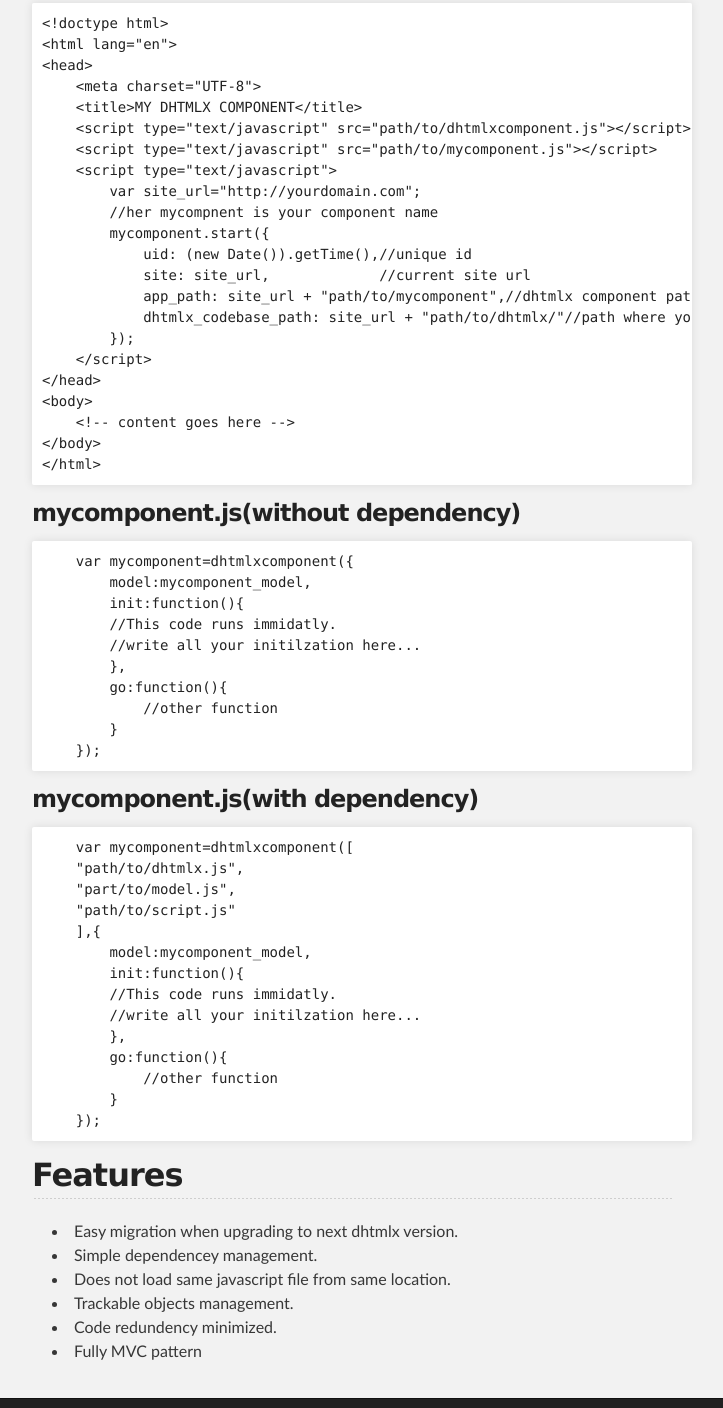
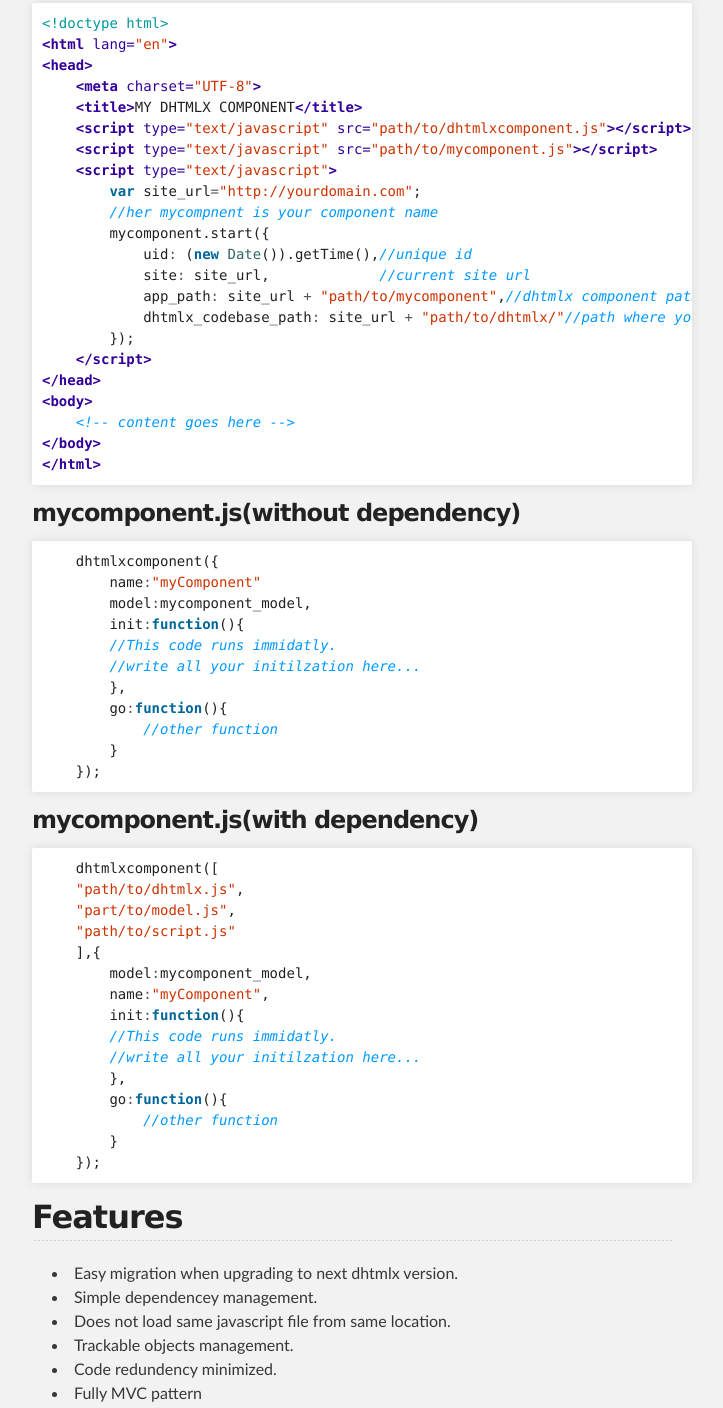
Before and after one commit to aravindbuddha/dhtmlxComponent, a plain HTML site: page index.html in a window 1280 px wide. Shown: the part 552-1960 px from the top of the page, without its empty margins (288-1011 px from the left). Drawn offline with Linux system fonts and the light colour scheme.

```diff
--- a/index.html
+++ b/index.html
@@ -37,8 +37,7 @@
 <p>DHTMLX component development made easy.</p>
 
 <ul>
-<li>Aravind Buddha <a href="http://twitter.com/aravindbuddha">@aravindbuddha</a>, <a href="https://github.com/aravindbuddha">github</a>
-</li>
+<li>Aravind Buddha <a href="http://twitter.com/aravindbuddha" title="Aravind Twitter">@aravindbuddha</a>, <a href="https://github.com/aravindbuddha" title="Aravind Github">github</a> </li>
 </ul><h2>
 <a name="how-to-use" class="anchor" href="#how-to-use"><span class="octicon octicon-link"></span></a>How to use</h2>
 
@@ -47,66 +46,65 @@
 <h3>
 <a name="your-html" class="anchor" href="#your-html"><span class="octicon octicon-link"></span></a>Your html</h3>
 
-<pre>
-&lt;!doctype html&gt;
-&lt;html lang="en"&gt;
-&lt;head&gt;
-    &lt;meta charset="UTF-8"&gt;
-    &lt;title&gt;MY DHTMLX COMPONENT&lt;/title&gt;
-    &lt;script type="text/javascript" src="path/to/dhtmlxcomponent.js"&gt;&lt;/script&gt;
-    &lt;script type="text/javascript" src="path/to/mycomponent.js"&gt;&lt;/script&gt;
-    &lt;script type="text/javascript"&gt;
-        var site_url="http://yourdomain.com";
-        //her mycompnent is your component name
-        mycomponent.start({
-            uid: (new Date()).getTime(),//unique id
-            site: site_url,             //current site url
-            app_path: site_url + "path/to/mycomponent",//dhtmlx component path
-            dhtmlx_codebase_path: site_url + "path/to/dhtmlx/"//path where your dhtmlx core lib reside.
-        });
-    &lt;/script&gt;
-&lt;/head&gt;
-&lt;body&gt;
-    &lt;!-- content goes here --&gt;
-&lt;/body&gt;
-&lt;/html&gt;
-</pre>
+<div class="highlight highlight-html"><pre><span class="cp">&lt;!doctype html&gt;</span>
+<span class="nt">&lt;html</span> <span class="na">lang=</span><span class="s">"en"</span><span class="nt">&gt;</span>
+<span class="nt">&lt;head&gt;</span>
+    <span class="nt">&lt;meta</span> <span class="na">charset=</span><span class="s">"UTF-8"</span><span class="nt">&gt;</span>
+    <span class="nt">&lt;title&gt;</span>MY DHTMLX COMPONENT<span class="nt">&lt;/title&gt;</span>
+    <span class="nt">&lt;script </span><span class="na">type=</span><span class="s">"text/javascript"</span> <span class="na">src=</span><span class="s">"path/to/dhtmlxcomponent.js"</span><span class="nt">&gt;&lt;/script&gt;</span>
+    <span class="nt">&lt;script </span><span class="na">type=</span><span class="s">"text/javascript"</span> <span class="na">src=</span><span class="s">"path/to/mycomponent.js"</span><span class="nt">&gt;&lt;/script&gt;</span>
+    <span class="nt">&lt;script </span><span class="na">type=</span><span class="s">"text/javascript"</span><span class="nt">&gt;</span>
+        <span class="kd">var</span> <span class="nx">site_url</span><span class="o">=</span><span class="s2">"http://yourdomain.com"</span><span class="p">;</span>
+        <span class="c1">//her mycompnent is your component name</span>
+        <span class="nx">mycomponent</span><span class="p">.</span><span class="nx">start</span><span class="p">({</span>
+            <span class="nx">uid</span><span class="o">:</span> <span class="p">(</span><span class="k">new</span> <span class="nb">Date</span><span class="p">()).</span><span class="nx">getTime</span><span class="p">(),</span><span class="c1">//unique id</span>
+            <span class="nx">site</span><span class="o">:</span> <span class="nx">site_url</span><span class="p">,</span>             <span class="c1">//current site url</span>
+            <span class="nx">app_path</span><span class="o">:</span> <span class="nx">site_url</span> <span class="o">+</span> <span class="s2">"path/to/mycomponent"</span><span class="p">,</span><span class="c1">//dhtmlx component path</span>
+            <span class="nx">dhtmlx_codebase_path</span><span class="o">:</span> <span class="nx">site_url</span> <span class="o">+</span> <span class="s2">"path/to/dhtmlx/"</span><span class="c1">//path where your dhtmlx core lib reside.</span>
+        <span class="p">});</span>
+    <span class="nt">&lt;/script&gt;</span>
+<span class="nt">&lt;/head&gt;</span>
+<span class="nt">&lt;body&gt;</span>
+    <span class="c">&lt;!-- content goes here --&gt;</span>
+<span class="nt">&lt;/body&gt;</span>
+<span class="nt">&lt;/html&gt;</span>
+</pre></div>
 
 <h3>
 <a name="mycomponentjswithout-dependency" class="anchor" href="#mycomponentjswithout-dependency"><span class="octicon octicon-link"></span></a>mycomponent.js(without dependency)</h3>
 
-<pre>
-    var mycomponent=dhtmlxcomponent({
-        model:mycomponent_model,
-        init:function(){
-        //This code runs immidatly.
-        //write all your initilzation here...
-        },
-        go:function(){
-            //other function
-        }
-    });
-</pre>
+<div class="highlight highlight-javascript"><pre>    <span class="nx">dhtmlxcomponent</span><span class="p">({</span>
+        <span class="nx">name</span><span class="o">:</span><span class="s2">"myComponent"</span>
+        <span class="nx">model</span><span class="o">:</span><span class="nx">mycomponent_model</span><span class="p">,</span>
+        <span class="nx">init</span><span class="o">:</span><span class="kd">function</span><span class="p">(){</span>
+        <span class="c1">//This code runs immidatly.</span>
+        <span class="c1">//write all your initilzation here...</span>
+        <span class="p">},</span>
+        <span class="nx">go</span><span class="o">:</span><span class="kd">function</span><span class="p">(){</span>
+            <span class="c1">//other function</span>
+        <span class="p">}</span>
+    <span class="p">});</span>
+</pre></div>
 
 <h3>
 <a name="mycomponentjswith-dependency" class="anchor" href="#mycomponentjswith-dependency"><span class="octicon octicon-link"></span></a>mycomponent.js(with dependency)</h3>
 
-<pre>
-    var mycomponent=dhtmlxcomponent([
-    "path/to/dhtmlx.js",
-    "part/to/model.js",
-    "path/to/script.js"
-    ],{
-        model:mycomponent_model,
-        init:function(){
-        //This code runs immidatly.
-        //write all your initilzation here...
-        },
-        go:function(){
-            //other function
-        }
-    });
-</pre>
+<div class="highlight highlight-javascript"><pre>    <span class="nx">dhtmlxcomponent</span><span class="p">([</span>
+    <span class="s2">"path/to/dhtmlx.js"</span><span class="p">,</span>
+    <span class="s2">"part/to/model.js"</span><span class="p">,</span>
+    <span class="s2">"path/to/script.js"</span>
+    <span class="p">],{</span>
+        <span class="nx">model</span><span class="o">:</span><span class="nx">mycomponent_model</span><span class="p">,</span>
+        <span class="nx">name</span><span class="o">:</span><span class="s2">"myComponent"</span><span class="p">,</span>
+        <span class="nx">init</span><span class="o">:</span><span class="kd">function</span><span class="p">(){</span>
+        <span class="c1">//This code runs immidatly.</span>
+        <span class="c1">//write all your initilzation here...</span>
+        <span class="p">},</span>
+        <span class="nx">go</span><span class="o">:</span><span class="kd">function</span><span class="p">(){</span>
+            <span class="c1">//other function</span>
+        <span class="p">}</span>
+    <span class="p">});</span>
+</pre></div>
 
 <h2>
 <a name="features" class="anchor" href="#features"><span class="octicon octicon-link"></span></a>Features</h2>
@@ -118,7 +116,28 @@
     <li>Trackable objects management.</li>
     <li>Code redundency minimized.</li>
     <li>Fully MVC pattern</li>
-</ul>
+</ul><h2>
+<a name="the-mit-license-mit" class="anchor" href="#the-mit-license-mit"><span class="octicon octicon-link"></span></a>The MIT License (MIT)</h2>
+
+<p>Copyright (c) 2014 Aravind Buddha</p>
+
+<p>Permission is hereby granted, free of charge, to any person obtaining a copy
+of this software and associated documentation files (the "Software"), to deal
+in the Software without restriction, including without limitation the rights
+to use, copy, modify, merge, publish, distribute, sublicense, and/or sell
+copies of the Software, and to permit persons to whom the Software is
+furnished to do so, subject to the following conditions:</p>
+
+<p>The above copyright notice and this permission notice shall be included in all
+copies or substantial portions of the Software.</p>
+
+<p>THE SOFTWARE IS PROVIDED "AS IS", WITHOUT WARRANTY OF ANY KIND, EXPRESS OR
+IMPLIED, INCLUDING BUT NOT LIMITED TO THE WARRANTIES OF MERCHANTABILITY,
+FITNESS FOR A PARTICULAR PURPOSE AND NONINFRINGEMENT. IN NO EVENT SHALL THE
+AUTHORS OR COPYRIGHT HOLDERS BE LIABLE FOR ANY CLAIM, DAMAGES OR OTHER
+LIABILITY, WHETHER IN AN ACTION OF CONTRACT, TORT OR OTHERWISE, ARISING FROM,
+OUT OF OR IN CONNECTION WITH THE SOFTWARE OR THE USE OR OTHER DEALINGS IN THE
+SOFTWARE.</p>
       </section>
     </div>
 
```
Also changed, not shown: params.json (+1 -1 lines).
